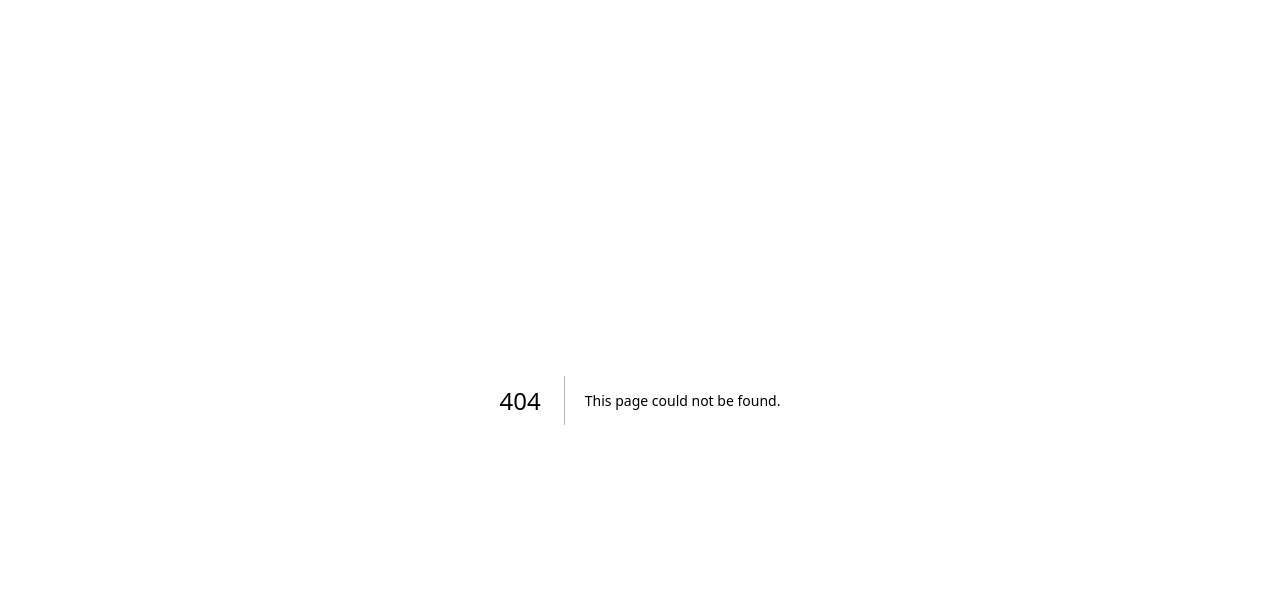
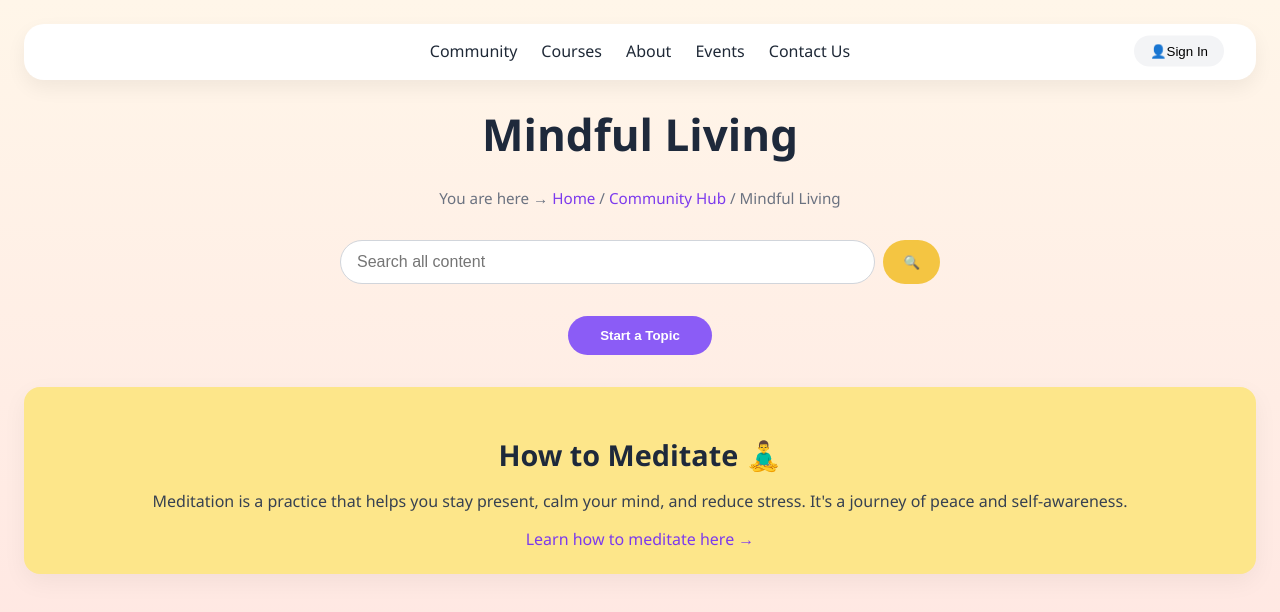
Before and after one commit to josiahbasilio/Light-Heart-Vision, a Next.js app in the folder light-heart-vision/: page /hub/mindful-living in a window 1280 px wide. Before the commit this address had no page. Shown: the top 612 px of the page. Built offline with nearby package versions, Linux system fonts and the light colour scheme.

Commit message:
Added mindful-living page

```diff
--- a/light-heart-vision/src/app/hub/hub.css
+++ b/light-heart-vision/src/app/hub/hub.css
@@ -245,3 +245,14 @@
   transform: translateY(-6px);
   box-shadow: 0 12px 32px rgba(0, 0, 0, 0.1);
 }
+
+/* Remove link underline in cards */
+.hub-card-link {
+  text-decoration: none;
+  color: inherit;
+}
+
+.hub-card-link:hover {
+  text-decoration: none;
+  color: inherit;
+}
--- /dev/null
+++ b/light-heart-vision/src/app/hub/mindful-living/mindful-living.css
@@ -0,0 +1,81 @@
+/* Reuse Community Hub Styles */
+@import '../hub.css';
+
+/* Wrapper */
+.mindful-wrapper {
+  min-height: 100vh;
+  background: linear-gradient(to bottom, #fff6e9, #ffe4e1);
+  font-family: 'Segoe UI', sans-serif;
+  padding: 1.5rem;
+  color: #333;
+}
+
+/* Header */
+.mindful-header {
+  text-align: center;
+  margin: 0 auto 1.5rem auto;
+}
+
+.mindful-header h1 {
+  font-size: 2.75rem;
+  font-weight: 700;
+  color: #1e293b;
+  margin: 0;
+}
+
+/* Start Topic Button */
+.start-topic-btn {
+  display: flex;
+  justify-content: center;
+  margin-top: 2rem;
+}
+
+.start-topic-btn button {
+  padding: 0.75rem 2rem;
+  border: none;
+  border-radius: 9999px;
+  background-color: #8b5cf6;
+  color: white;
+  font-weight: 600;
+  cursor: pointer;
+  transition: background 0.2s ease;
+}
+
+.start-topic-btn button:hover {
+  background-color: #7c3aed;
+}
+
+/* Meditation Section */
+.meditation-section {
+  background-color: #fde68a;
+  padding: 1.5rem;
+  border-radius: 1rem;
+  margin-top: 2rem;
+  text-align: center;
+  box-shadow: 0 8px 24px rgba(0, 0, 0, 0.05);
+}
+
+.meditation-section h2 {
+  font-size: 1.8rem;
+  font-weight: 700;
+  margin-bottom: 0.75rem;
+  color: #1e293b;
+}
+
+.meditation-section p {
+  font-size: 1rem;
+  margin-bottom: 1rem;
+  color: #374151;
+}
+
+.meditation-link {
+  text-decoration: none;
+  color: #7c3aed;
+  font-weight: 500;
+  transition: color 0.2s ease;
+}
+
+.meditation-link:hover {
+  color: #5b21b6;
+  text-decoration: underline;
+}
--- /dev/null
+++ b/light-heart-vision/src/app/hub/mindful-living/page.js
@@ -0,0 +1,60 @@
+'use client';
+import './mindful-living.css';
+import Link from 'next/link';
+
+export default function MindfulLiving() {
+  return (
+    <div className="mindful-wrapper">
+      {/* Navigation Bar */}
+      <nav className="hub-nav-bar">
+        <div className="hub-nav-inner">
+          <ul className="hub-nav-center">
+            <li><Link href="/hub">Community</Link></li>
+            <li><a href="#courses">Courses</a></li>
+            <li><a href="#about">About</a></li>
+            <li><a href="#events">Events</a></li>
+            <li><a href="#contact">Contact Us</a></li>
+          </ul>
+          <div className="hub-nav-right">
+            <Link href="/signin">
+              <button className="hub-signIn">
+                <span className="icon">👤</span>
+                <span className="label">Sign In</span>
+              </button>
+            </Link>
+          </div>
+        </div>
+      </nav>
+
+      {/* Page Title */}
+      <div className="mindful-header">
+        <h1>Mindful Living</h1>
+      </div>
+
+      {/* Breadcrumb */}
+      <div className="hub-breadcrumb">
+        You are here → <Link href="/" className="hub-link">Home</Link> / <Link href="/hub" className="hub-link">Community Hub</Link> / Mindful Living
+      </div>
+
+      {/* Search Bar */}
+      <div className="hub-search-container">
+        <input type="text" placeholder="Search all content" />
+        <button>🔍</button>
+      </div>
+
+      {/* Start a Topic Button */}
+      <div className="start-topic-btn">
+        <button>Start a Topic</button>
+      </div>
+
+      {/* Meditation Section */}
+      <div className="meditation-section">
+        <h2>How to Meditate 🧘‍♂️</h2>
+        <p>Meditation is a practice that helps you stay present, calm your mind, and reduce stress. It's a journey of peace and self-awareness.</p>
+        <Link href="https://www.mindful.org/how-to-meditate/" target="_blank" className="meditation-link">
+          Learn how to meditate here →
+        </Link>
+      </div>
+    </div>
+  );
+}
```
Also changed, not shown: light-heart-vision/src/app/hub/page.js (+14 -11 lines).
